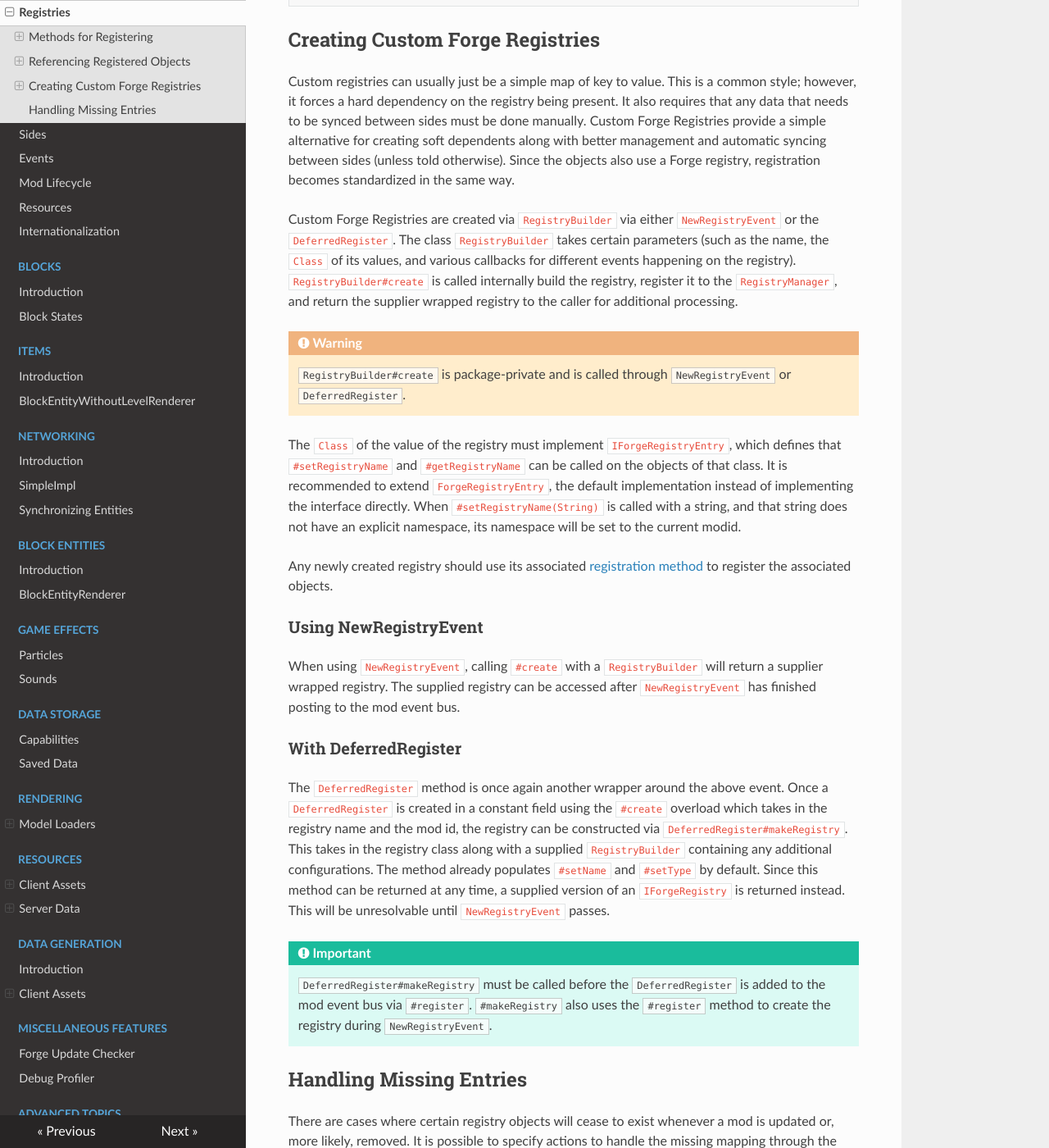
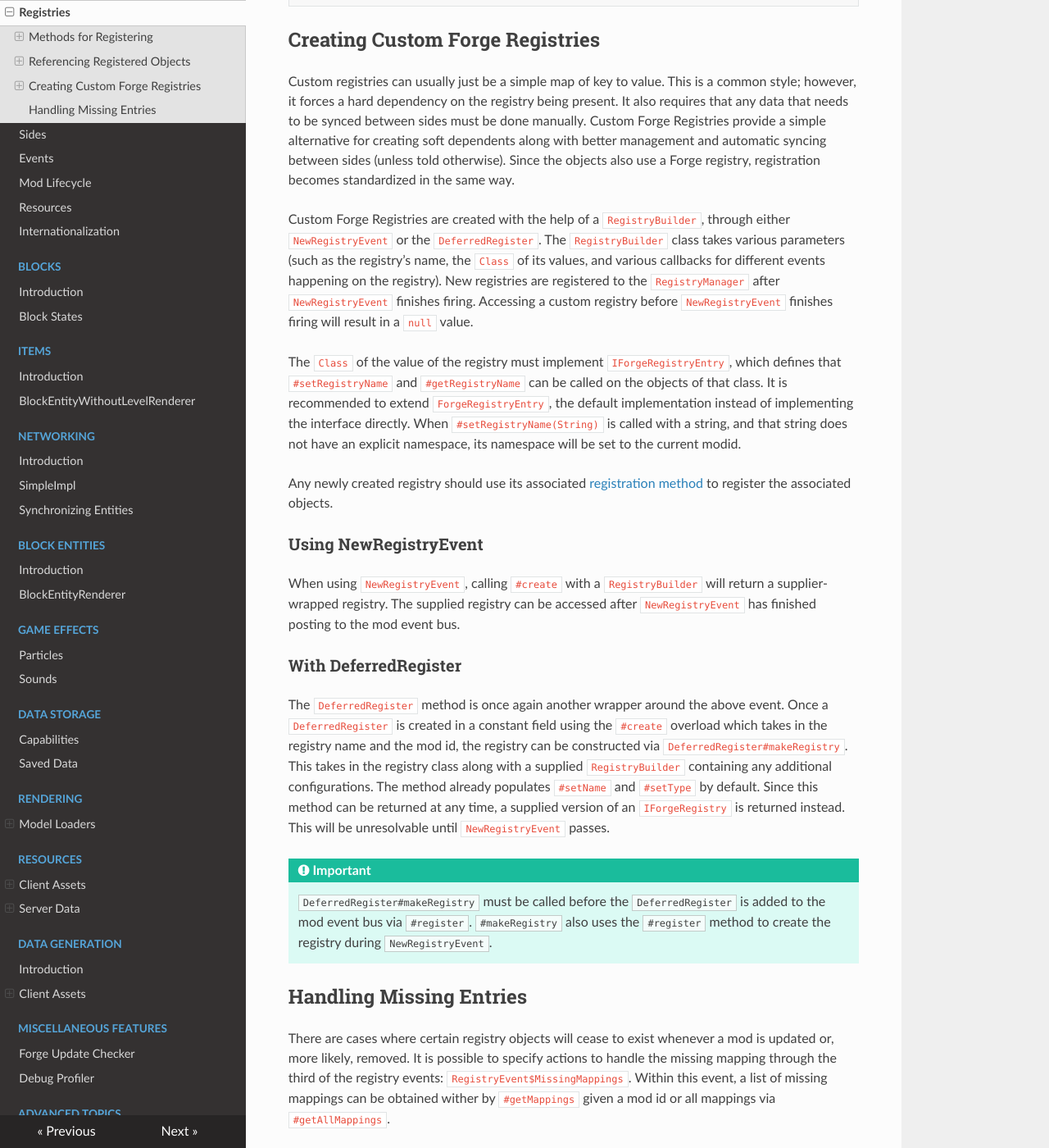
Before and after one commit to MinecraftForge/Documentation, an MkDocs documentation site: the page built from docs/concepts/registries.md, in a window 1280 px wide and 1400 px high, scrolled down 4898 px. Shown: the whole window at 82% size. Built offline with MkDocs 1.6.1, drawn with Linux system fonts in a browser that asks for light colours; nearby versions of some CDN libraries.

Commit message:
More wording and typos

```diff
--- a/docs/concepts/registries.md
+++ b/docs/concepts/registries.md
@@ -199,10 +199,7 @@ Creating Custom Forge Registries
 
 Custom registries can usually just be a simple map of key to value. This is a common style; however, it forces a hard dependency on the registry being present. It also requires that any data that needs to be synced between sides must be done manually. Custom Forge Registries provide a simple alternative for creating soft dependents along with better management and automatic syncing between sides (unless told otherwise). Since the objects also use a Forge registry, registration becomes standardized in the same way.
 
-Custom Forge Registries are created via `RegistryBuilder` via either `NewRegistryEvent` or the `DeferredRegister`. The class `RegistryBuilder` takes certain parameters (such as the name, the `Class` of its values, and various callbacks for different events happening on the registry). `RegistryBuilder#create` is called internally build the registry, register it to the `RegistryManager`, and return the supplier wrapped registry to the caller for additional processing.
-
-!!! warning
-    `RegistryBuilder#create` is package-private and is called through `NewRegistryEvent` or `DeferredRegister`.
+Custom Forge Registries are created with the help of a `RegistryBuilder`, through either `NewRegistryEvent` or the `DeferredRegister`. The `RegistryBuilder` class takes various parameters (such as the registry's name, the `Class` of its values, and various callbacks for different events happening on the registry). New registries are registered to the `RegistryManager` after `NewRegistryEvent` finishes firing.  Accessing a custom registry before `NewRegistryEvent` finishes firing will result in a `null` value.
 
 The `Class` of the value of the registry must implement `IForgeRegistryEntry`, which defines that `#setRegistryName` and `#getRegistryName` can be called on the objects of that class. It is recommended to extend `ForgeRegistryEntry`, the default implementation instead of implementing the interface directly. When `#setRegistryName(String)` is called with a string, and that string does not have an explicit namespace, its namespace will be set to the current modid.
 
@@ -210,7 +207,7 @@ Any newly created registry should use its associated [registration method][regis
 
 ### Using NewRegistryEvent
 
-When using `NewRegistryEvent`, calling `#create` with a `RegistryBuilder` will return a supplier wrapped registry. The supplied registry can be accessed after `NewRegistryEvent` has finished posting to the mod event bus.
+When using `NewRegistryEvent`, calling `#create` with a `RegistryBuilder` will return a supplier-wrapped registry. The supplied registry can be accessed after `NewRegistryEvent` has finished posting to the mod event bus.
 
 ### With DeferredRegister
 
```
Also changed, not shown: docs/concepts/lifecycle.md (+1 -1 lines).
